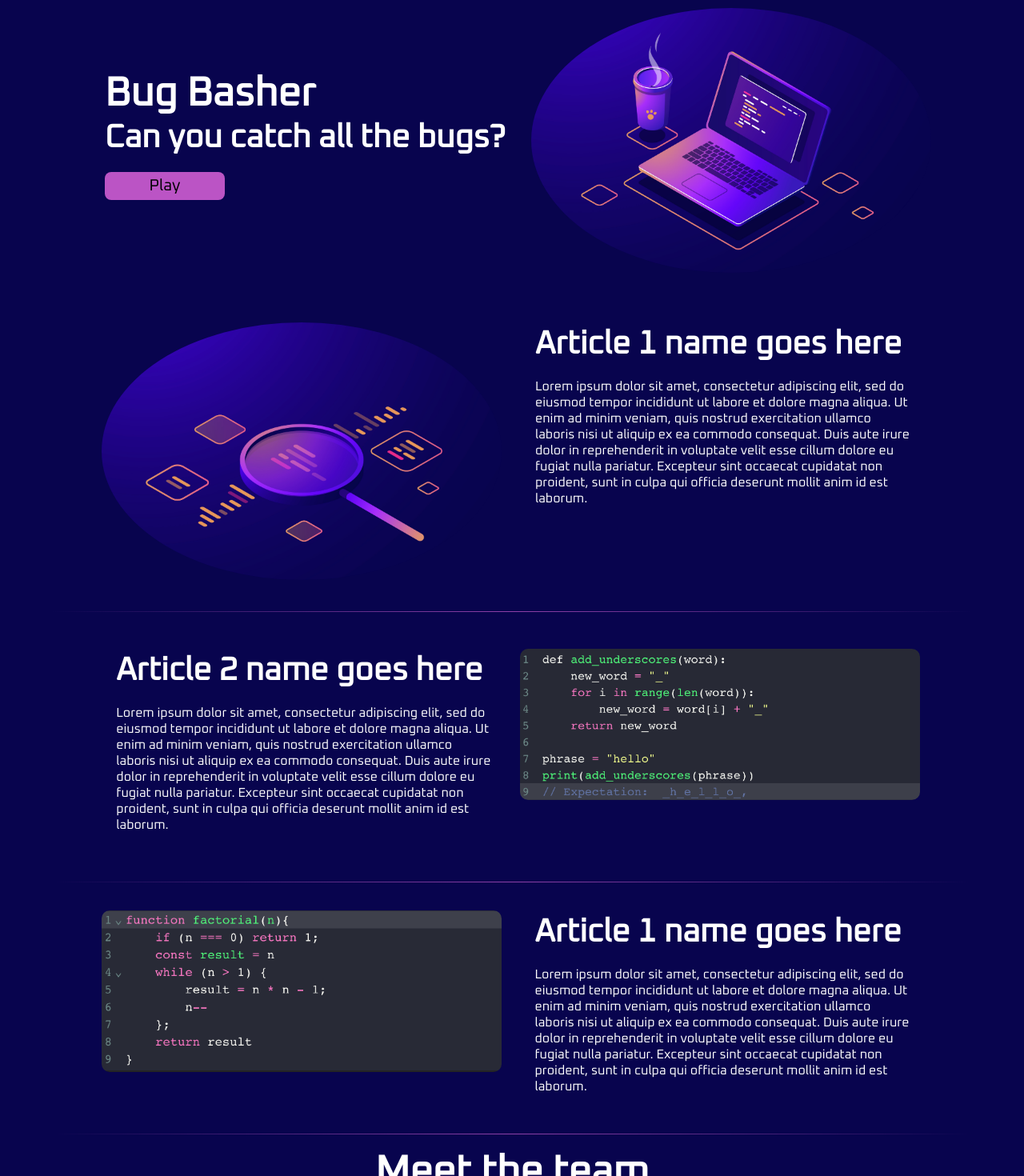
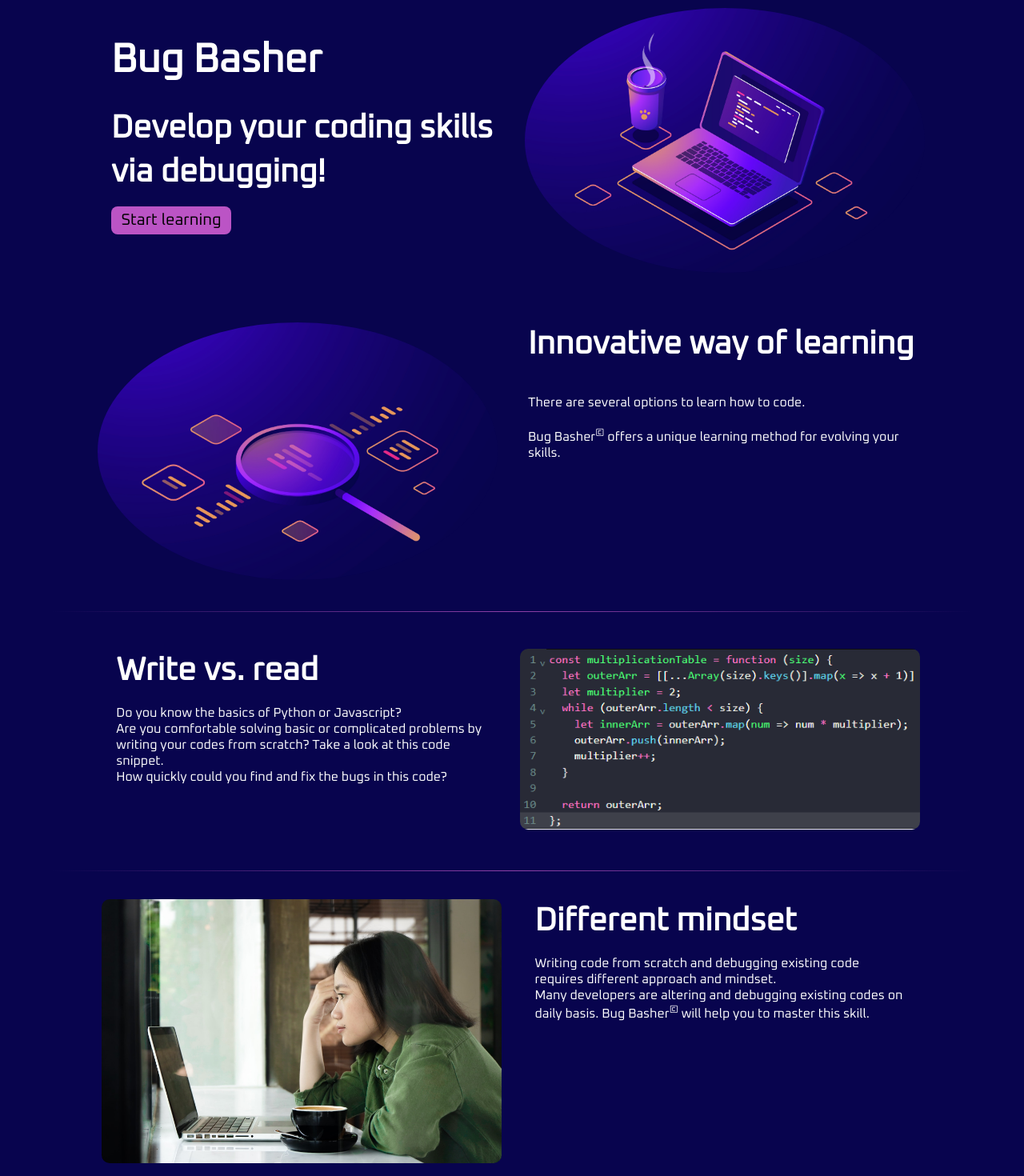
Before and after one commit to Flask-and-Furious/client_side, a React (Vite) app: page / in a window 1280 px wide. Shown: the part 160-1630 px from the top of the page at 80% size. Built offline with nearby package versions, Linux system fonts and the light colour scheme.

Commit message:
Fill homepage with content

```diff
--- a/src/pages/Home/index.jsx
+++ b/src/pages/Home/index.jsx
@@ -9,6 +9,8 @@ import home from "../../assets/home.jpg";
 import article1 from "../../assets/article1.jpg"
 import snippet1 from "../../assets/snippet1.png"
 import snippet2 from "../../assets/snippet2.png"
+import coding_girl from "../../assets/coding_girl.jpg"
+
 
 function Home() {
   AOS.init({
@@ -33,8 +35,13 @@ function Home() {
         <div className="left-title">
           <div data-aos="zoom-in">
             <Title title="Bug Basher" />
-            <Subtitle subtitle="Can you catch all the bugs?" />
-            <Button text="Play" cssClass={"play"} handleClick={handleNavigation(user)}/>
+
+            {/* This below is just an extra space */}
+            <div style={{height: '30px', opacity: '0'}}>P</div>
+
+            <Subtitle subtitle="Develop your coding skills" />
+            <Subtitle subtitle="via debugging!" />
+            <Button text="Start learning" cssClass={"play"} handleClick={handleNavigation(user)}/>
           </div>
         </div>
         <div className="right-title" data-aos="zoom-in-left">
@@ -46,15 +53,15 @@ function Home() {
           <Image image={article1} altVal="article 1 image goes here" cssClass={"rightImg"} />
         </div>
         <div data-aos="zoom-in">
-          <Subtitle subtitle="Article 1 name goes here" />
-          <p>Lorem ipsum dolor sit amet, consectetur adipiscing elit, sed do eiusmod tempor incididunt ut labore et dolore magna aliqua. Ut enim ad minim veniam, quis nostrud exercitation ullamco laboris nisi ut aliquip ex ea commodo consequat. Duis aute irure dolor in reprehenderit in voluptate velit esse cillum dolore eu fugiat nulla pariatur. Excepteur sint occaecat cupidatat non proident, sunt in culpa qui officia deserunt mollit anim id est laborum.</p>
+          <Subtitle subtitle="Innovative way of learning" />
+          <p><br/>There are several options to learn how to code. <br/><br/>Bug Basher<sup>&copy;</sup> offers a unique learning method for evolving your skills.</p>
         </div>
       </div>
       <div><HR /></div>
       <div className="article2-container">
         <div data-aos="fade-up">
-          <Subtitle subtitle="Article 2 name goes here" />
-          <p>Lorem ipsum dolor sit amet, consectetur adipiscing elit, sed do eiusmod tempor incididunt ut labore et dolore magna aliqua. Ut enim ad minim veniam, quis nostrud exercitation ullamco laboris nisi ut aliquip ex ea commodo consequat. Duis aute irure dolor in reprehenderit in voluptate velit esse cillum dolore eu fugiat nulla pariatur. Excepteur sint occaecat cupidatat non proident, sunt in culpa qui officia deserunt mollit anim id est laborum.</p>
+          <Subtitle subtitle="Write vs. read" />
+          <p>Do you know the basics of Python or Javascript?<br/>Are you comfortable solving basic or complicated problems by writing your codes from scratch? Take a look at this code snippet.<br/> How quickly could you find and fix the bugs in this code?</p>
         </div>
         <div data-aos="zoom-in-left">
           <Image image={snippet1} altVal="article 2 image goes here" cssClass={"snippets"}/>
@@ -63,11 +70,11 @@ function Home() {
       <div><HR /></div>
       <div className="article1-container">
         <div data-aos="zoom-in-right">
-          <Image image={snippet2} altVal="article 1 image goes here" cssClass={"snippets"} />
+          <Image image={coding_girl} altVal="article 1 image goes here" cssClass={"snippets"} />
         </div>
         <div data-aos="fade-up">
-          <Subtitle subtitle="Article 1 name goes here" />
-          <p>Lorem ipsum dolor sit amet, consectetur adipiscing elit, sed do eiusmod tempor incididunt ut labore et dolore magna aliqua. Ut enim ad minim veniam, quis nostrud exercitation ullamco laboris nisi ut aliquip ex ea commodo consequat. Duis aute irure dolor in reprehenderit in voluptate velit esse cillum dolore eu fugiat nulla pariatur. Excepteur sint occaecat cupidatat non proident, sunt in culpa qui officia deserunt mollit anim id est laborum.</p>
+          <Subtitle subtitle="Different mindset" />
+          <p>Writing code from scratch and debugging existing code requires different approach and mindset.<br/>Many developers are altering and debugging existing codes on daily basis. Bug Basher<sup>&copy;</sup> will help you to master this skill.</p>
         </div>
       </div>
       <div><HR /></div>
```
Also changed, not shown: src/assets/coding_girl.jpg (added), src/assets/snippet1.png.
